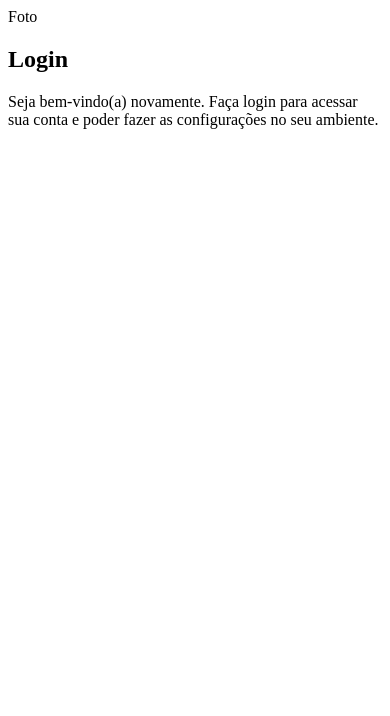
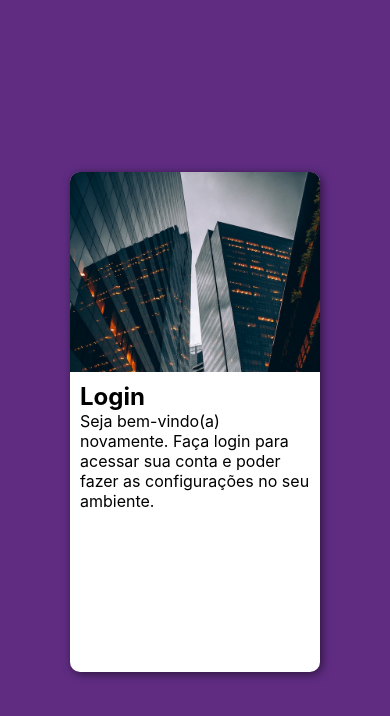
Before and after one commit to lucasmoneche/projeto-login, a plain HTML site: page index.html in a window 390 px wide. Drawn offline with Linux system fonts and the light colour scheme.

Commit message:
mobile first tela de login

```diff
--- a/estilos/style.css
+++ b/estilos/style.css
@@ -1 +1,46 @@
 @charset "UTF-8";
+
+* {
+    margin: 0;
+    padding: 0;
+    box-sizing: border-box;
+    font-family: -apple-system, BlinkMacSystemFont, 'Segoe UI', Roboto, Oxygen, Ubuntu, Cantarell, 'Open Sans', 'Helvetica Neue', sans-serif;
+}
+
+body {
+    background-color: #5f2c82;
+    width: 100vw;
+    height: 100vh;
+}
+
+main {
+    position: relative;
+    height: 100vh;
+    width: 100vw;
+}
+
+section#login {
+    background-color: white;
+    position: absolute;
+    top: 50%;
+    left: 50%;
+    transform: translate(-50%, -50%);
+    overflow: hidden;
+    width: 250px;
+    height: 500px;
+    border-radius: 10px;
+    box-shadow: 2px 2px 10px rgba(0, 0, 0, 0.543);
+}
+
+section#login > div#imagem {
+    display: block;
+    background: #5f2c82 url(../img/predi-p.jpg) no-repeat;
+    background-size: cover;
+    background-position: right top;
+    height: 200px;
+}
+
+section#login > div#formulario {
+    display: block;
+    padding: 10px;
+}
--- a/index.html
+++ b/index.html
@@ -11,7 +11,7 @@
     <main>
         <section id="login">
             <div id="imagem">
-                Foto
+                <!-- Imagem veio aqui nas CSS -->
             </div>
             <div id="formulario">
                 <h1>Login</h1>
```
